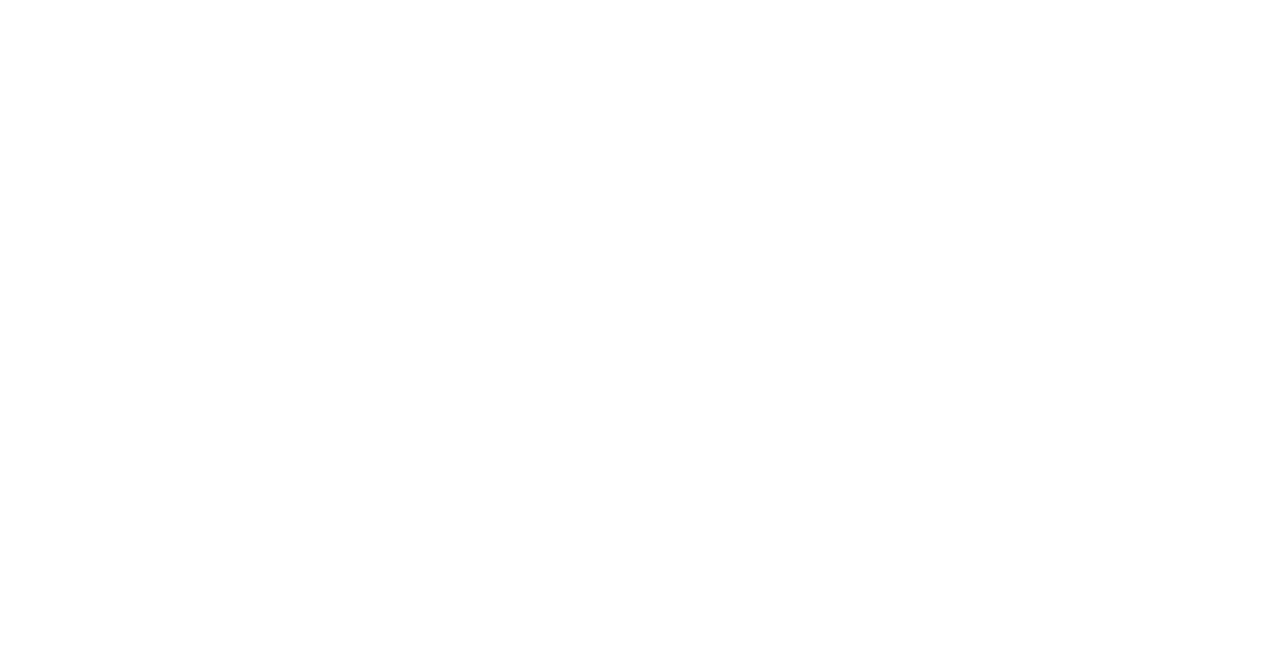
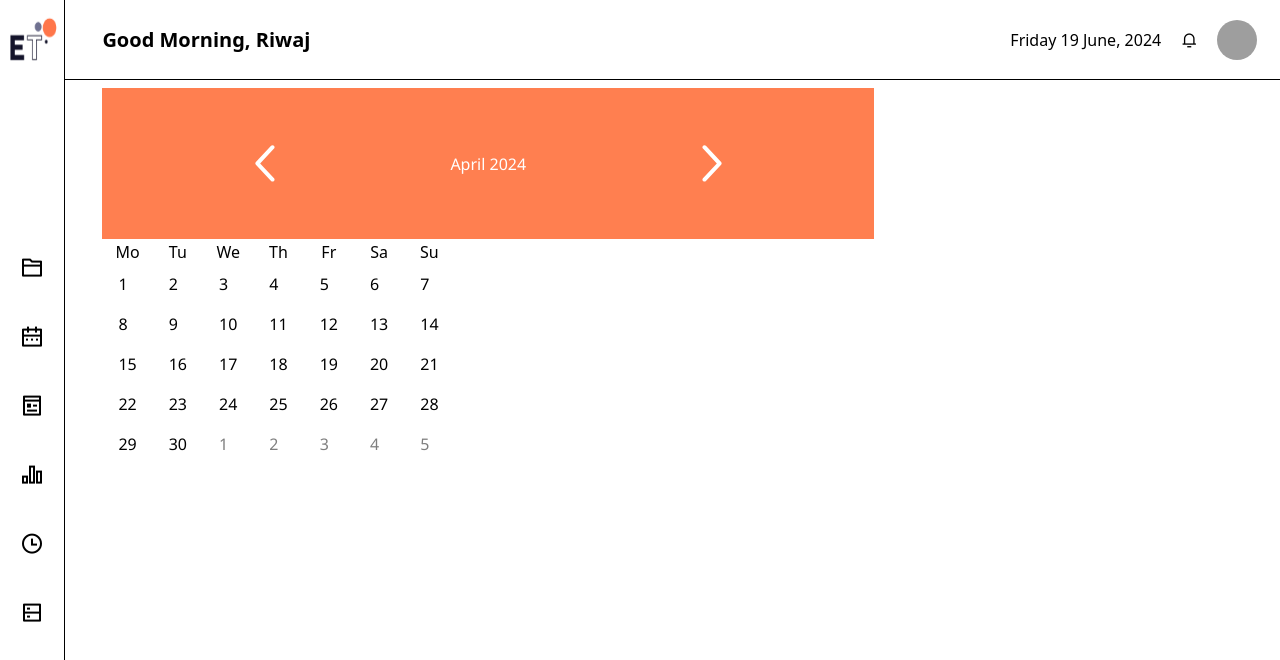
Before and after one commit to reewazz/Expense-Tracker, a React (Vite) app: page /calendar in a window 1280 px wide. Before the commit this address had no page. Shown: the top 660 px of the page. Built offline with nearby package versions, Linux system fonts and the light colour scheme; grey boxes are pictures that could not be loaded.

Commit message:
added calendar comnponent

```diff
--- a/package.json
+++ b/package.json
@@ -38,6 +38,7 @@
     "dayjs": "^1.11.10",
     "embla-carousel-react": "^8.0.2",
     "react": "^18.2.0",
+    "react-calendar": "^4.8.0",
     "react-dom": "^18.2.0",
     "react-router": "^6.22.3",
     "react-router-dom": "^6.22.3",
--- a/src/App.jsx
+++ b/src/App.jsx
@@ -14,6 +14,8 @@
 import { Route, Routes } from 'react-router'
 import TransactionTable from './modules/accounts/TransactionTable'
 import { Schedule } from './modules/scheduleTransactions/Schedule'
+import { CalendarPage } from './pages/CalendarPage'
+import 'react-calendar/dist/Calendar.css';
 
 // import { Button } from '@mantine/core'
 // import '@mantine/core/styles.css';
@@ -30,6 +32,7 @@
   <Routes>
   <Route exact path="/" element={<Dashboard />} />
  <Route path="/transactions" element={<Transactions/>} />
+ <Route path="/calendar" element={<CalendarPage/>} />
  <Route path="/stats" element={<Stats/>} />
  <Route path="/accountlist" element={<Accountlist/>} />
  <Route path="/schedule" element={<Schedule/>} />
--- a/src/modules/accounts/Accountlist.jsx
+++ b/src/modules/accounts/Accountlist.jsx
@@ -264,12 +264,14 @@
               <TextField label="Account Type" value={name} onChange={(e) => setName(e.target.value)} variant="outlined" fullWidth />
               <TextField label="Image URL" value={imageUrl} onChange={(e) => setImageUrl(e.target.value)} variant="outlined" fullWidth />
               <TextField label="Amount" value={amount} onChange={(e) => setAmount(e.target.value)} variant="outlined" fullWidth />
+
             </DialogContent>
             <DialogActions>
               <Button autoFocus onClick={handleClose}>Cancel</Button>
               <Button onClick={handleAddCard}>Add</Button>
             </DialogActions>
           </Dialog>
+
         </div>
       </div>
     </>
--- a/src/modules/accounts/Dashboard.jsx
+++ b/src/modules/accounts/Dashboard.jsx
@@ -7,6 +7,7 @@
 import {  BarCharts } from "../charts/Barchart"
 
 export const Dashboard = ()=> {
+
 
 
 
--- a/src/modules/partials/Sidebar.jsx
+++ b/src/modules/partials/Sidebar.jsx
@@ -39,7 +39,7 @@
             <NavLink className="icons" to="/" exact>
               <i className="ri-folder-2-line "></i>
             </NavLink>
-            <NavLink className="icons" to="/transactions" exact>
+            <NavLink className="icons" to="/calendar" exact>
               {" "}
               <i className="ri-calendar-2-line "></i>
             </NavLink>
--- a/src/modules/stats/stats.jsx
+++ b/src/modules/stats/stats.jsx
@@ -161,6 +161,7 @@
                 { value: 15, color: "grape" },
               ]}
             />
+
           </div>
           <div className="barchart">
             <BarCharts />
--- /dev/null
+++ b/src/pages/CalendarPage.jsx
@@ -0,0 +1,33 @@
+import * as React from 'react';
+// import { LocalizationProvider } from '@mui/x-date-pickers/LocalizationProvider';
+// import { AdapterDayjs } from '@mui/x-date-pickers/AdapterDayjs';
+// import { DateCalendar } from '@mui/x-date-pickers/DateCalendar';
+import { useState } from 'react';
+// import Calendar from 'react-calendar';
+import { Sidebar } from '../modules/partials/Sidebar';
+import './calendar.css'
+import { Calendar } from '@mantine/dates';
+import '@mantine/dates/styles.css';
+
+export const CalendarPage = ()=> {
+
+    const [date, setDate] = useState(new Date());
+
+    const onChange = (newDate) => {
+      setDate(newDate);
+    };
+  return (<>
+    <Sidebar/>
+    <div className="calendar-main">
+        <div className="left">
+        <Calendar/>
+        </div>
+        <div className="right">
+
+
+
+        </div>
+    </div>
+    </>
+  );
+}
--- /dev/null
+++ b/src/pages/calendar.css
@@ -0,0 +1,3 @@
+.calendar-main{
+    padding: 1vh 8vw;
+}
```
Also changed, not shown: 1 other file (tests, documents, lock files or other folders).
